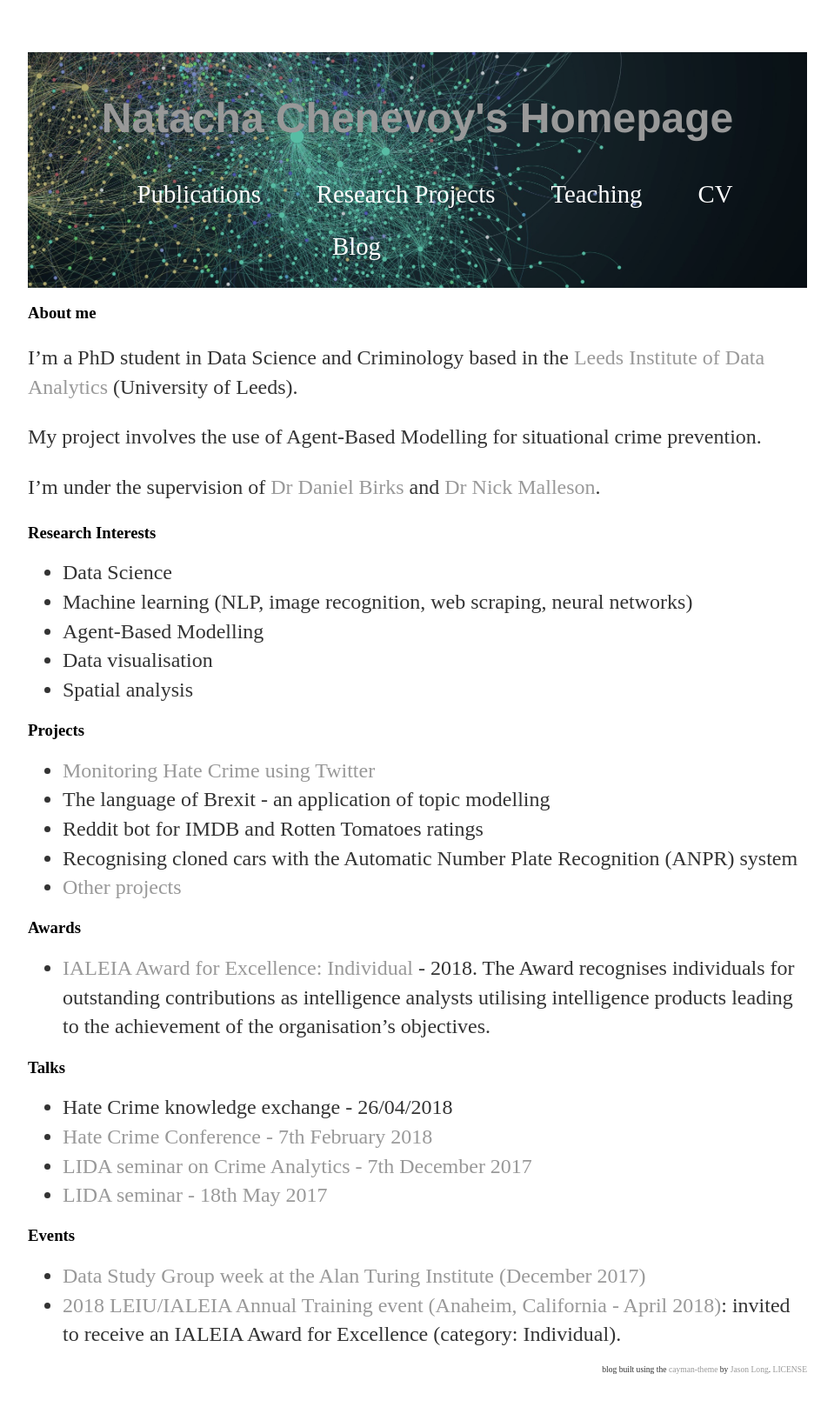
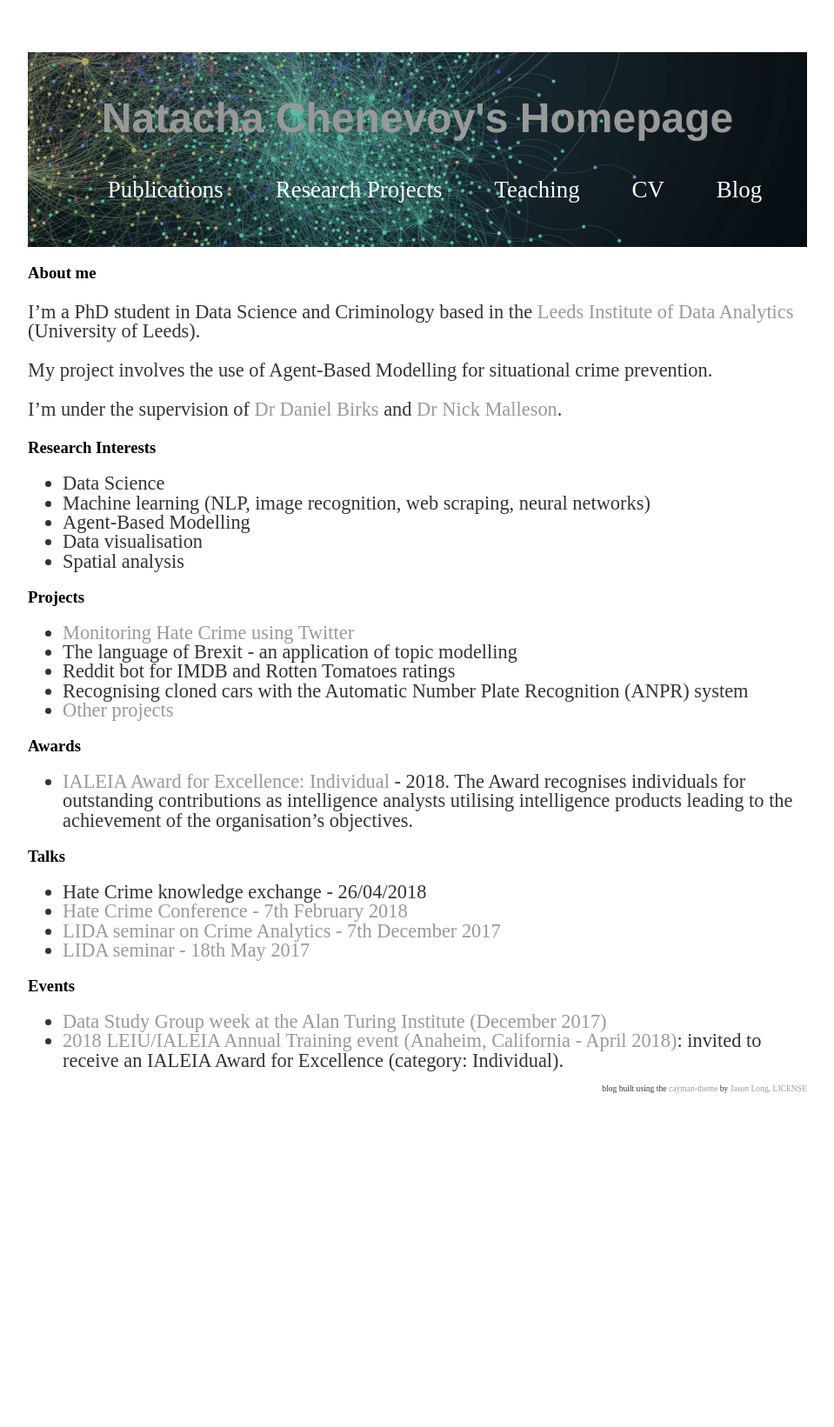
Before and after one commit to mednche/mednche.github.io, a Jekyll site: the page built from index.md, in a window 1280 px wide. Shown: the whole page at 87% size, without its empty margins (160-1119 px from the left). Built offline with Jekyll 4.4.1, drawn with Linux system fonts in a browser that asks for light colours; after the commit the page ends 1317 px from its top, so only the background shows below that.

Commit message:
Update main.css

```diff
--- a/css/main.css
+++ b/css/main.css
@@ -107,8 +107,8 @@
     font-family:'Helvetica', 'Arial', 'Sans-Serif';
 }
 p {
-    font-size: 1.5em;
-    line-height: 1.4em;
+    font-size: 1.4em;
+    line-height: 1em;
     color: #333;
 }
 footer {
@@ -126,6 +126,6 @@
 }
 
 li {
-    font-size: 1.5em;
-    line-height: 1.4em;
+    font-size: 1.4em;
+    line-height: 1em;
     color: #333;}
```
